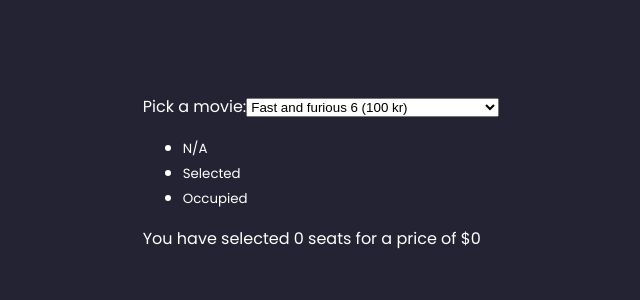
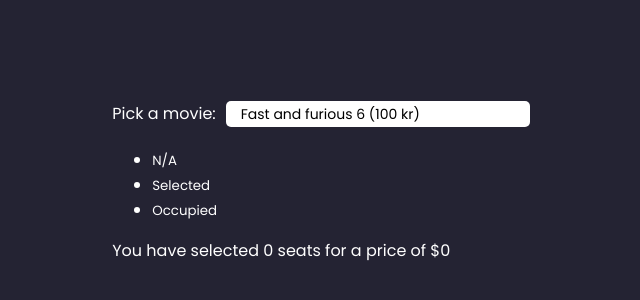
Before and after one commit to jesscampb/MovieSeatBooker, a React (Vite) app: page / in a window 1280 px wide. Shown: the part 220-520 px from the top of the page, without its empty margins (319-959 px from the left). Built offline with nearby package versions, Linux system fonts and the light colour scheme.

Commit message:
Added css to MoviePicker component

```diff
--- a/src/components/MoviePicker.scss
+++ b/src/components/MoviePicker.scss
@@ -0,0 +1,16 @@
+.movie-container {
+    margin: 20px 0;
+  }
+
+  .movie-container select {
+    background-color: #fff;
+    border: 0;
+    border-radius: 5px;
+    font-size: 14px;
+    font-family: inherit;
+    margin-left: 10px;
+    padding: 5px 15px;
+    -moz-appearance: none;
+    -webkit-appearance: none;
+    appearance: none;
+  }
--- a/src/components/MoviePicker.tsx
+++ b/src/components/MoviePicker.tsx
@@ -1,3 +1,5 @@
+import './MoviePicker.scss';
+
 function MoviePicker() {
     return(
         <div className="movie-container">
```
